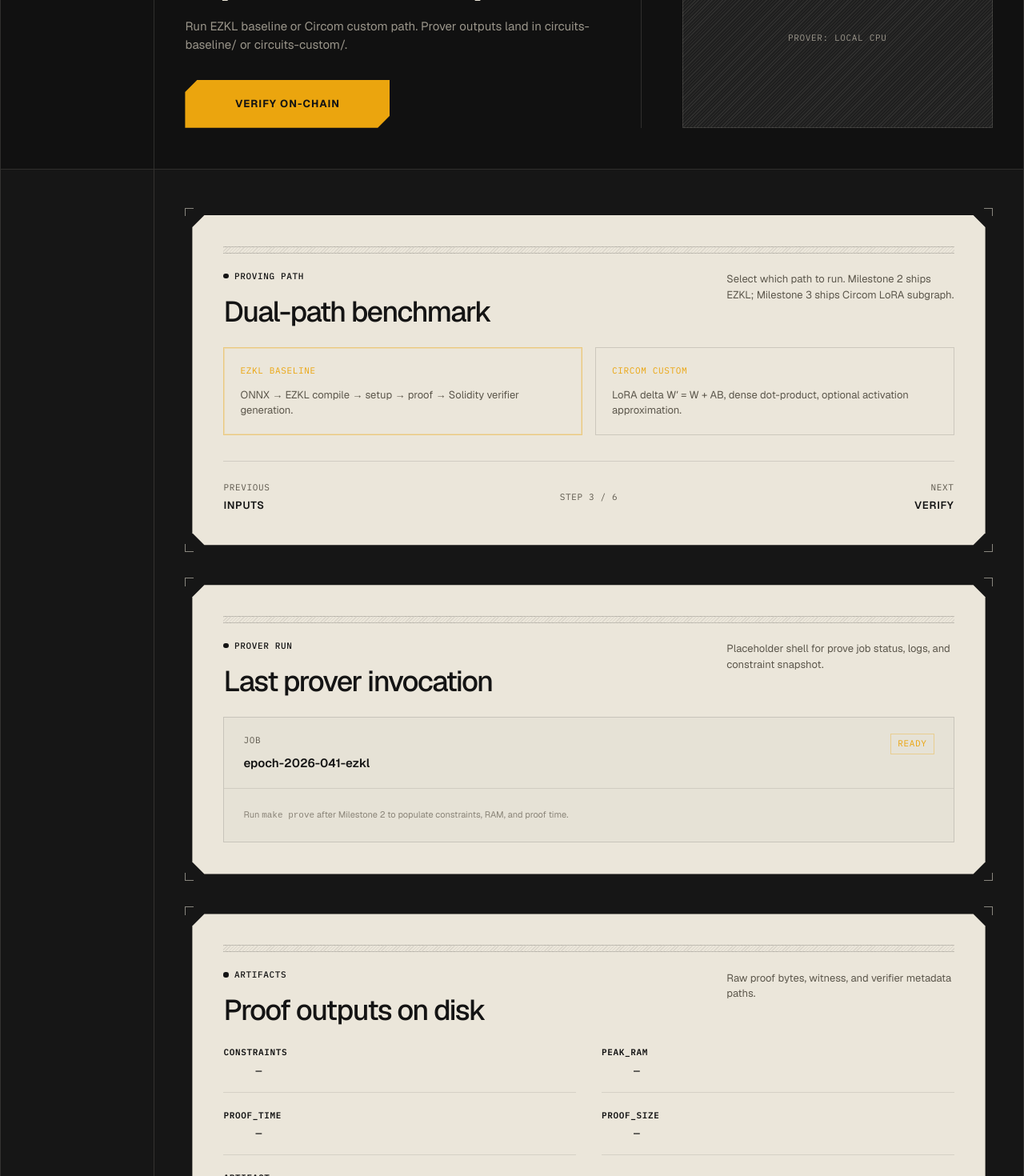
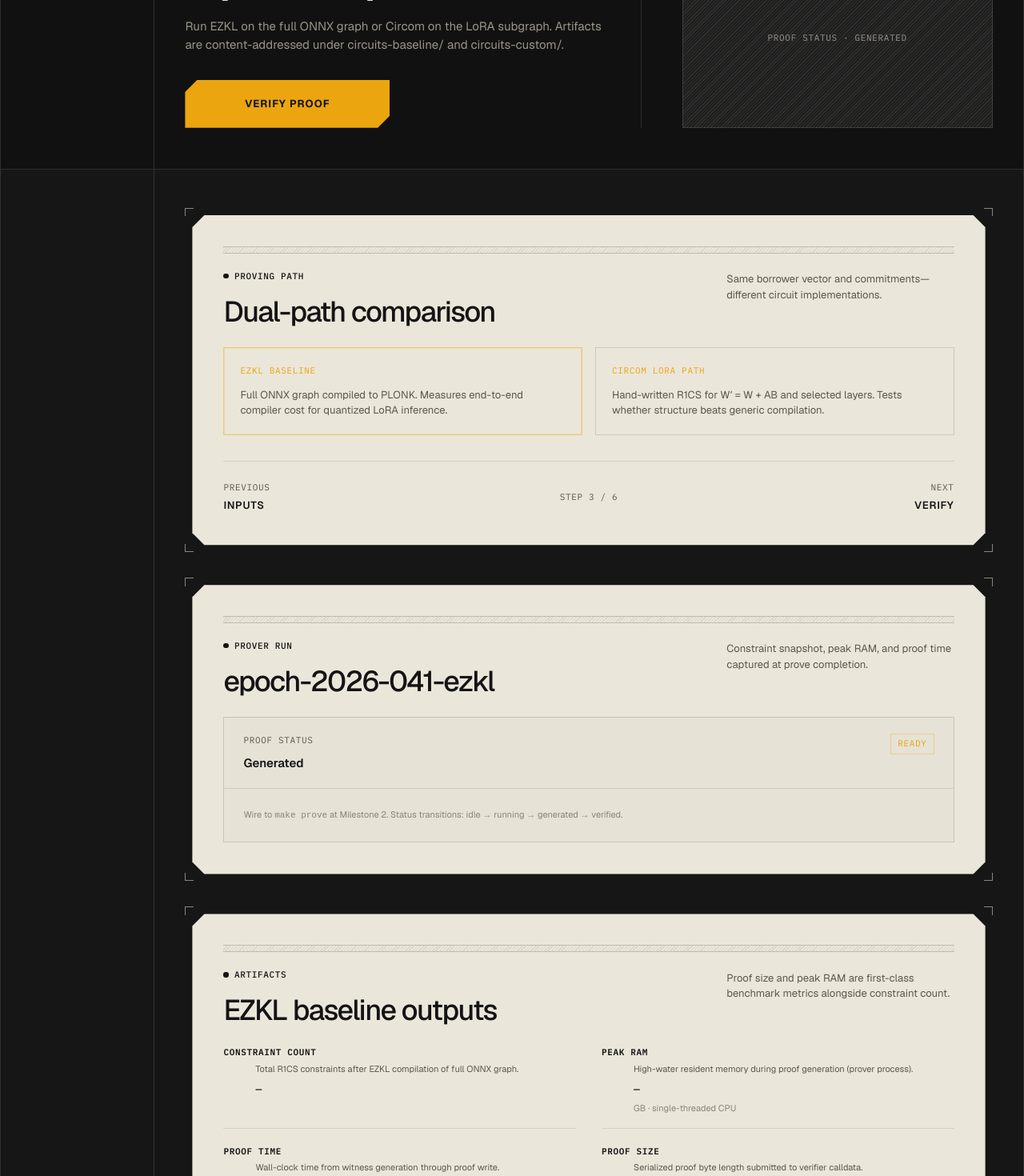
Before and after one commit to vamshiganesh/Zyocra, a React (Vite) app in the folder frontend/: page /prove in a window 1280 px wide. Shown: the part 300-1770 px from the top of the page at 80% size. Built offline with nearby package versions, Linux system fonts and the light colour scheme; a web font is replaced by a local one.

Commit message:
Refine the UI content across all screens so the product feels real and high-end - 5

```diff
--- a/frontend/src/pages/InputSummaryPage.tsx
+++ b/frontend/src/pages/InputSummaryPage.tsx
@@ -1,4 +1,5 @@
 import { Shell } from "../components/layout/Shell";
+import { screenBySlug } from "../config/screens";
 import { DataFieldGrid } from "../components/product/DataFieldGrid";
 import { FlowNav } from "../components/product/FlowNav";
 import { ProductHero } from "../components/product/ProductHero";
@@ -12,21 +13,23 @@
 } from "../data/product-placeholders";
 import "./pages.css";
 
+const screen = screenBySlug("inputs")!;
+
 export function InputSummaryPage() {
   return (
     <div className="page">
       <section className="band band--hero">
         <Shell>
           <ProductHero
-            eyebrow="Feature vector"
-            title="Borrower features for epoch scoring."
-            body="Deterministic tabular inputs from ml-base—exported as fixed-point tensors matching the ONNX graph."
+            eyebrow={screen.eyebrow}
+            title={screen.headline}
+            body={screen.lede}
             actions={
               <ClippedButton to="/prove" variant="accent" size="lg">
-                Generate proof
+                Run prover
               </ClippedButton>
             }
-            aside={<p className="mono-label">borrower 0x9c4f…88a1</p>}
+            aside={<p className="mono-label">borrower · 0x9c4f…88a1</p>}
           />
         </Shell>
       </section>
@@ -37,9 +40,9 @@
             <ClippedCard>
               <div id="vector">
                 <SectionHeader
-                  label="Feature vector"
-                  title="Epoch-2026-041 inputs"
-                  description="Six-feature tabular vector for liquidation-risk MLP. Values are illustrative."
+                  label="Features"
+                  title="Epoch-2026-041 feature vector"
+                  description="Six-dimensional tabular input to the risk MLP. Exported with deterministic ordering for ONNX and circuits."
                 />
                 <DataFieldGrid fields={inputFeatures} columns={3} />
               </div>
@@ -50,8 +53,8 @@
               <div id="quantization">
                 <SectionHeader
                   label="Quantization"
-                  title="Fixed-point configuration"
-                  description="Scale factors and LoRA rank must match circuits-baseline and circuits-custom artifacts."
+                  title="Fixed-point profile"
+                  description="Scales must match ml-base export, EZKL settings, and Circom constants—misalignment is a benchmark failure mode."
                 />
                 <DataFieldGrid fields={quantizationFields} columns={3} />
               </div>
@@ -61,8 +64,8 @@
               <div id="public-inputs">
                 <SectionHeader
                   label="Public inputs"
-                  title="Statement exposure policy"
-                  description="Fields exposed to the verifier as public inputs for epoch-2026-041."
+                  title="Verifier-exposed fields"
+                  description="Subset of inputs and commitments passed as public signals to the Solidity verifier."
                 />
                 <DataFieldGrid fields={publicInputFields} columns={2} />
               </div>
--- a/frontend/src/pages/ProofGenerationPage.tsx
+++ b/frontend/src/pages/ProofGenerationPage.tsx
@@ -1,29 +1,17 @@
 import { Shell } from "../components/layout/Shell";
+import { screenBySlug } from "../config/screens";
 import { DataFieldGrid } from "../components/product/DataFieldGrid";
 import { FlowNav } from "../components/product/FlowNav";
 import { PlaceholderPanel } from "../components/product/PlaceholderPanel";
 import { ProductHero } from "../components/product/ProductHero";
+import { provePaths } from "../data/content";
 import { ClippedButton } from "../components/ui/ClippedButton";
 import { ClippedCard } from "../components/ui/ClippedCard";
 import { SectionHeader } from "../components/ui/SectionHeader";
-import { circomRun, proveRun } from "../data/product-placeholders";
+import { circomArtifactFields, ezklArtifactFields } from "../data/product-placeholders";
 import "./pages.css";
 
-const ezklFields = [
-  { label: "constraints", value: proveRun.constraints, mono: true },
-  { label: "peak_ram", value: proveRun.peakRam, mono: true },
-  { label: "proof_time", value: proveRun.proofTime, mono: true },
-  { label: "proof_size", value: proveRun.proofSize, mono: true },
-  { label: "artifact", value: proveRun.artifactPath, mono: true },
-];
-
-const circomFields = [
-  { label: "constraints", value: circomRun.constraints, mono: true },
-  { label: "peak_ram", value: circomRun.peakRam, mono: true },
-  { label: "proof_time", value: circomRun.proofTime, mono: true },
-  { label: "proof_size", value: circomRun.proofSize, mono: true },
-  { label: "artifact", value: circomRun.artifactPath, mono: true },
-];
+const screen = screenBySlug("prove")!;
 
 export function ProofGenerationPage() {
   return (
@@ -31,15 +19,15 @@
       <section className="band band--hero">
         <Shell>
           <ProductHero
-            eyebrow="Off-chain prover"
-            title="Generate the epoch risk proof."
-            body="Run EZKL baseline or Circom custom path. Prover outputs land in circuits-baseline/ or circuits-custom/."
+            eyebrow={screen.eyebrow}
+            title={screen.headline}
+            body={screen.lede}
             actions={
               <ClippedButton to="/verify" variant="accent" size="lg">
-                Verify on-chain
+                Verify proof
               </ClippedButton>
             }
-            aside={<p className="mono-label">prover: local CPU</p>}
+            aside={<p className="mono-label">proof status · generated</p>}
           />
         </Shell>
       </section>
@@ -51,21 +39,17 @@
               <div id="path">
                 <SectionHeader
                   label="Proving path"
-                  title="Dual-path benchmark"
-                  description="Select which path to run. Milestone 2 ships EZKL; Milestone 3 ships Circom LoRA subgraph."
+                  title="Dual-path comparison"
+                  description="Same borrower vector and commitments—different circuit implementations."
                 />
                 <div className="path-toggle">
                   <article className="path-toggle__card path-toggle__card--active">
-                    <p className="path-toggle__name">EZKL baseline</p>
-                    <p className="path-toggle__desc">
-                      ONNX → EZKL compile → setup → proof → Solidity verifier generation.
-                    </p>
+                    <p className="path-toggle__name">{provePaths.ezkl.name}</p>
+                    <p className="path-toggle__desc">{provePaths.ezkl.description}</p>
                   </article>
                   <article className="path-toggle__card">
-                    <p className="path-toggle__name">Circom custom</p>
-                    <p className="path-toggle__desc">
-                      LoRA delta W′ = W + AB, dense dot-product, optional activation approximation.
-                    </p>
+                    <p className="path-toggle__name">{provePaths.circom.name}</p>
+                    <p className="path-toggle__desc">{provePaths.circom.description}</p>
                   </article>
                 </div>
               </div>
@@ -76,12 +60,12 @@
               <div id="prover">
                 <SectionHeader
                   label="Prover run"
-                  title="Last prover invocation"
-                  description="Placeholder shell for prove job status, logs, and constraint snapshot."
+                  title="epoch-2026-041-ezkl"
+                  description="Constraint snapshot, peak RAM, and proof time captured at prove completion."
                 />
-                <PlaceholderPanel label="Job" title="epoch-2026-041-ezkl" status="ready">
+                <PlaceholderPanel label="Proof status" title="Generated" status="ready">
                   <p className="data-grid__hint">
-                    Run <code>make prove</code> after Milestone 2 to populate constraints, RAM, and proof time.
+                    Wire to <code>make prove</code> at Milestone 2. Status transitions: idle → running → generated → verified.
                   </p>
                 </PlaceholderPanel>
               </div>
@@ -91,16 +75,16 @@
               <div id="artifacts">
                 <SectionHeader
                   label="Artifacts"
-                  title="Proof outputs on disk"
-                  description="Raw proof bytes, witness, and verifier metadata paths."
+                  title="EZKL baseline outputs"
+                  description="Proof size and peak RAM are first-class benchmark metrics alongside constraint count."
                 />
-                <DataFieldGrid fields={ezklFields} columns={2} />
+                <DataFieldGrid fields={ezklArtifactFields} columns={2} />
                 <SectionHeader
                   label="Circom path"
                   title="Parallel artifact slot"
-                  description="Same logical workload for apples-to-apples benchmarks."
+                  description="Identical public inputs—compare prover economics, not workload semantics."
                 />
-                <DataFieldGrid fields={circomFields} columns={2} />
+                <DataFieldGrid fields={circomArtifactFields} columns={2} />
               </div>
             </ClippedCard>
           </div>
```
